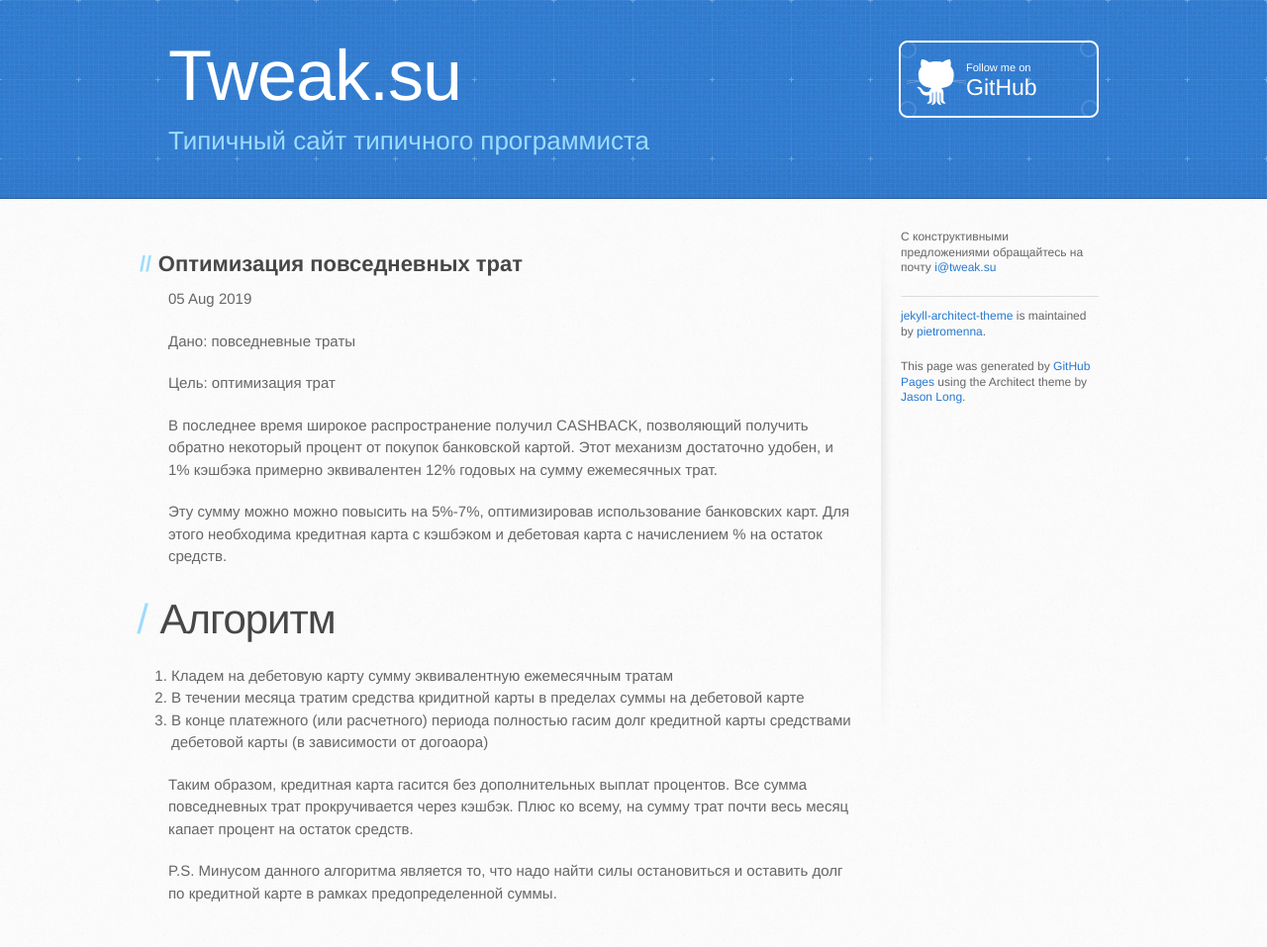
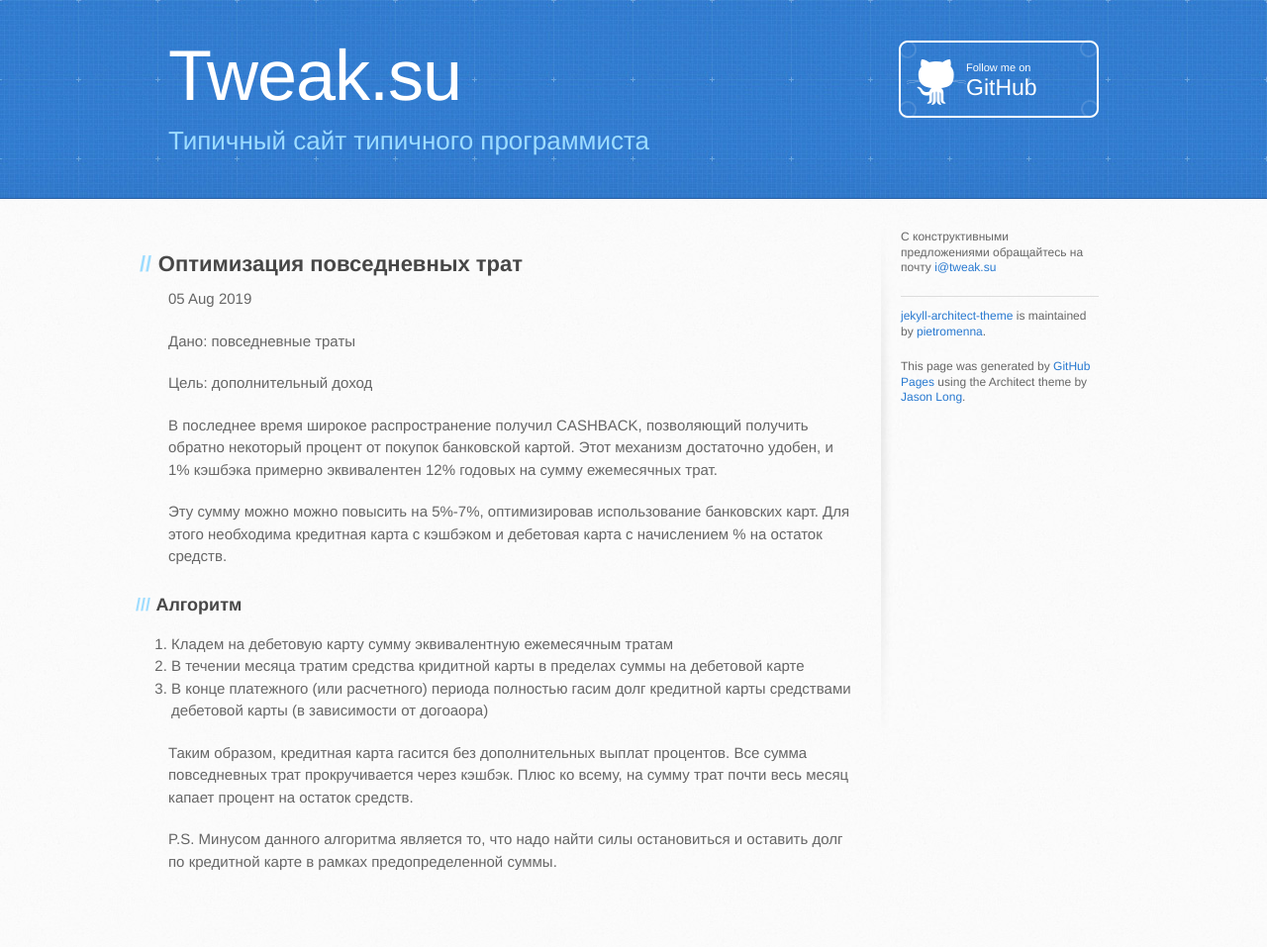
Before and after one commit to volodin-aa/volodin-aa.github.io, a Jekyll site: the page built from _posts/2019-08-05-cashback.md, in a window 1280 px wide. Shown: the whole page at 99% size. Built offline with Jekyll 4.4.1, drawn with Linux system fonts in a browser that asks for light colours; after the commit the page ends 925 px from its top, so only the background shows below that.

```diff
--- a/_posts/2019-08-05-cashback.md
+++ b/_posts/2019-08-05-cashback.md
@@ -8,7 +8,7 @@ categories: Obvious
 
 Дано: повседневные траты
 
-Цель: оптимизация трат
+Цель: дополнительный доход
 
 В последнее время широкое распространение получил CASHBACK, позволяющий
 получить обратно некоторый процент от покупок банковской картой.
@@ -19,7 +19,7 @@ categories: Obvious
 банковских карт. Для этого необходима кредитная карта с кэшбэком и
 дебетовая карта с начислением % на остаток средств.
 
-# Алгоритм
+### Алгоритм
 
 1. Кладем на дебетовую карту сумму эквивалентную ежемесячным тратам
 2. В течении месяца тратим средства кридитной карты в пределах
```
